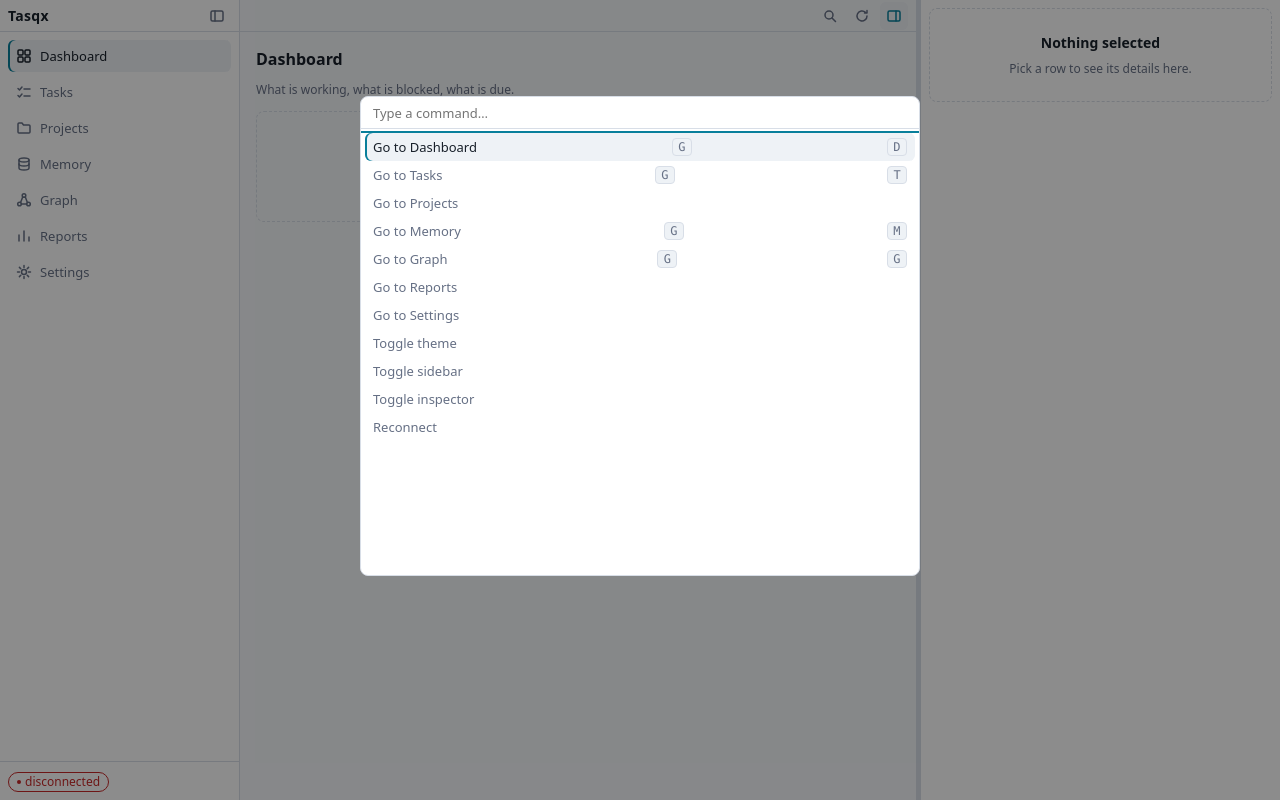
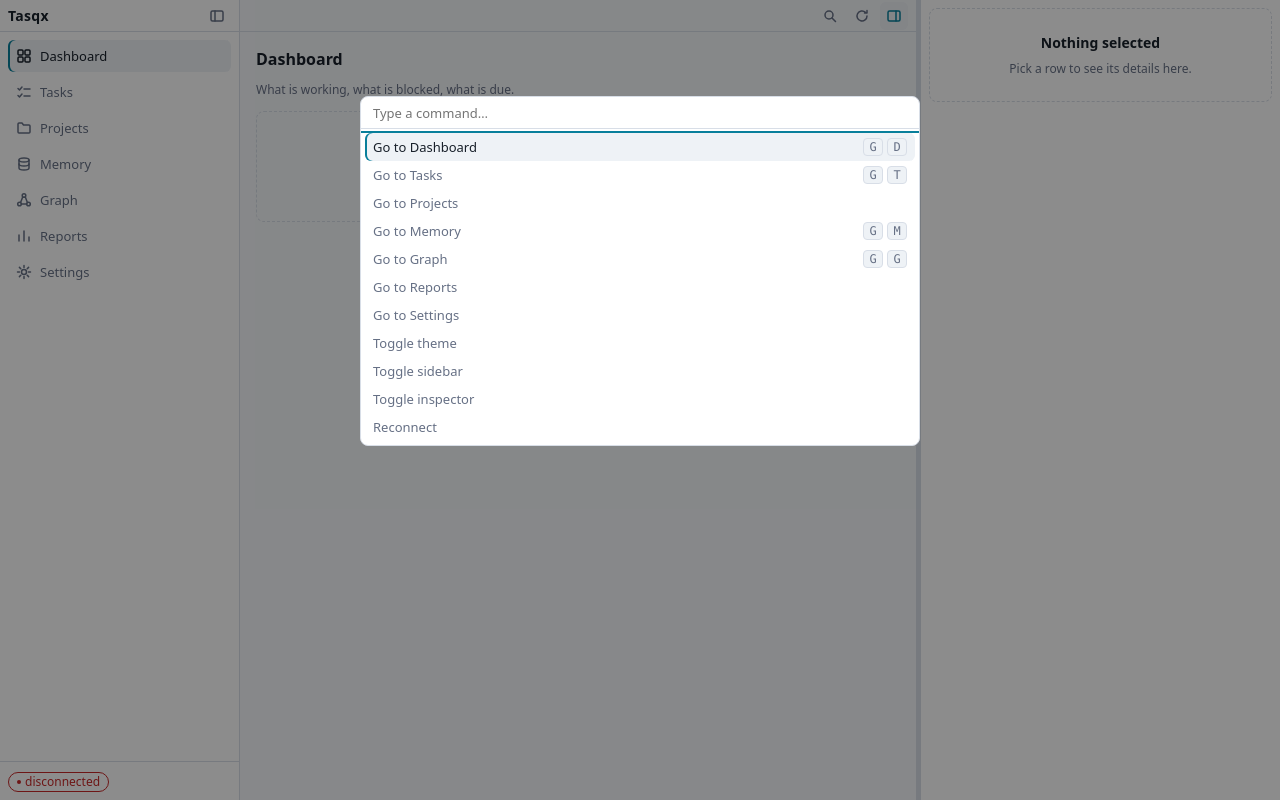
Before and after one commit to dimitritholen/tasqx, a React (Vite) app in the folder apps/tasqx-desktop/: page / in a window 1280 px wide. Both pictures are taken after a click on the button 830 px from the left and 15 px from the top of the page. Built offline with nearby package versions, Linux system fonts and the light colour scheme.

Commit message:
fix(desktop): palette no longer stretches to the backdrop, shortcut keys stay grouped, form controls cap at 320 px (#689 review)

```diff
--- a/apps/tasqx-desktop/src/styles/components.css
+++ b/apps/tasqx-desktop/src/styles/components.css
@@ -281,6 +281,7 @@
 .field select,
 .field input,
 .field textarea {
+  max-width: 320px;
   height: var(--row-secondary);
   padding: 0 var(--space-2);
   border: var(--border-width) solid var(--color-border);
@@ -305,6 +306,10 @@
 }
 
 /* --- Kbd --------------------------------------------------------------- */
+.kbd-group {
+  display: inline-flex;
+  gap: var(--space-1);
+}
 .kbd {
   display: inline-block;
   min-width: var(--space-5);
--- a/apps/tasqx-desktop/src/styles/shell.css
+++ b/apps/tasqx-desktop/src/styles/shell.css
@@ -171,6 +171,7 @@
   z-index: 50;
   display: flex;
   justify-content: center;
+  align-items: flex-start;
   padding-top: 12vh;
   background: rgb(0 0 0 / 45%);
 }
--- a/apps/tasqx-desktop/src/ui/primitives.tsx
+++ b/apps/tasqx-desktop/src/ui/primitives.tsx
@@ -144,7 +144,7 @@ export function Field({
 export function Kbd({ keys }: { keys: string }) {
   const mac = isMac();
   return (
-    <>
+    <span className="kbd-group">
       {keys.split(' ').map((chord) => (
         <kbd className="kbd" key={chord}>
           {chord
@@ -153,6 +153,6 @@ export function Kbd({ keys }: { keys: string }) {
             .join(mac ? '' : '+')}
         </kbd>
       ))}
-    </>
+    </span>
   );
 }
```
